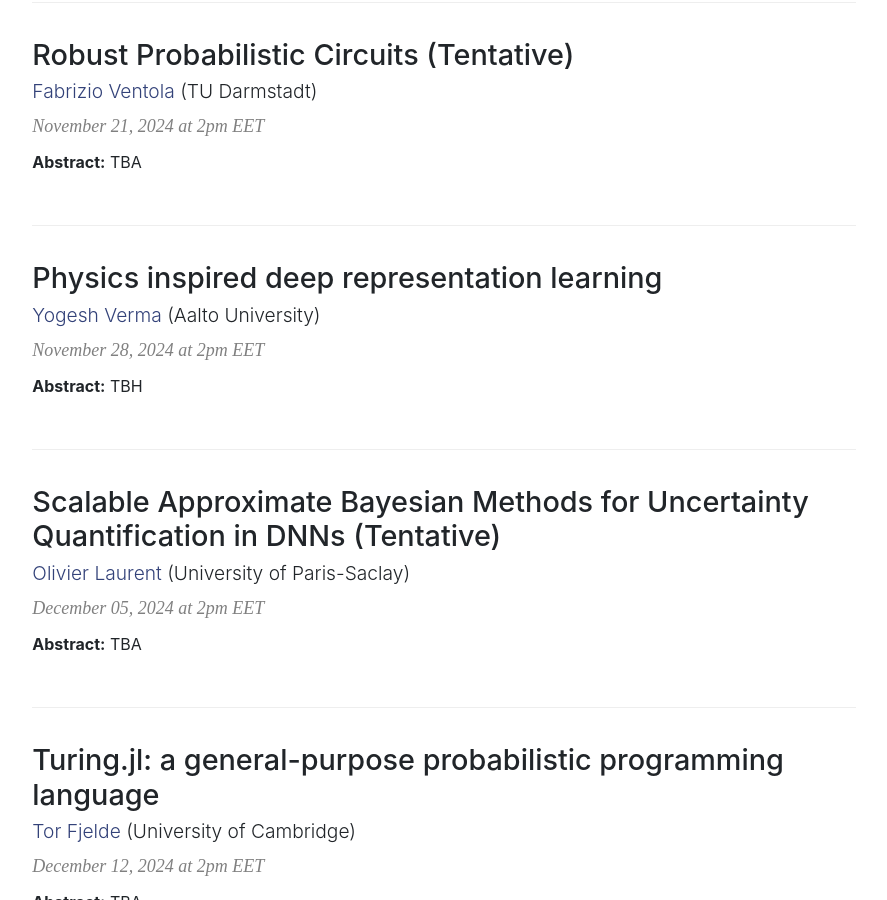
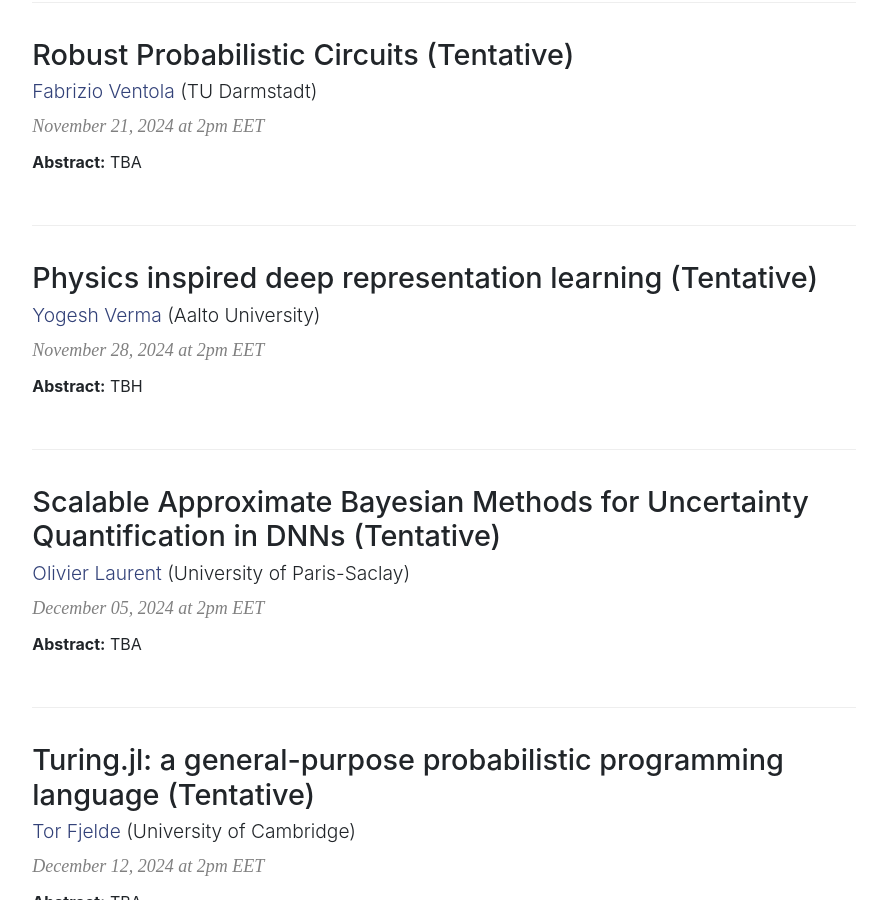
Before and after one commit to AaltoML/apml, a Jekyll site: the page built from index.html, in a window 1280 px wide and 900 px high, scrolled down 2429 px. Shown: the whole window, without its empty margins (196-1083 px from the left). Built offline with Jekyll 4.4.1, drawn with Linux system fonts in a browser that asks for light colours.

Commit message:
added missing tentative

```diff
--- a/_data/talks.yml
+++ b/_data/talks.yml
@@ -307,7 +307,7 @@
   # photo: "fabrizio_ventola"
 
 - date: November 28, 2024 at 2pm EET
-  title: "Physics inspired deep representation learning"
+  title: "Physics inspired deep representation learning (Tentative)"
   presenter: Yogesh Verma
   url: https://yoverma.github.io/yoerma.github.io/
   affiliation: Aalto University
@@ -323,7 +323,7 @@
   # photo: "olivier_laurent"
 
 - date: December 12, 2024 at 2pm EET
-  title: "Turing.jl: a general-purpose probabilistic programming language"
+  title: "Turing.jl: a general-purpose probabilistic programming language (Tentative)"
   presenter: Tor Fjelde
   affiliation: University of Cambridge
   url: http://retiredparkingguard.com/
```
